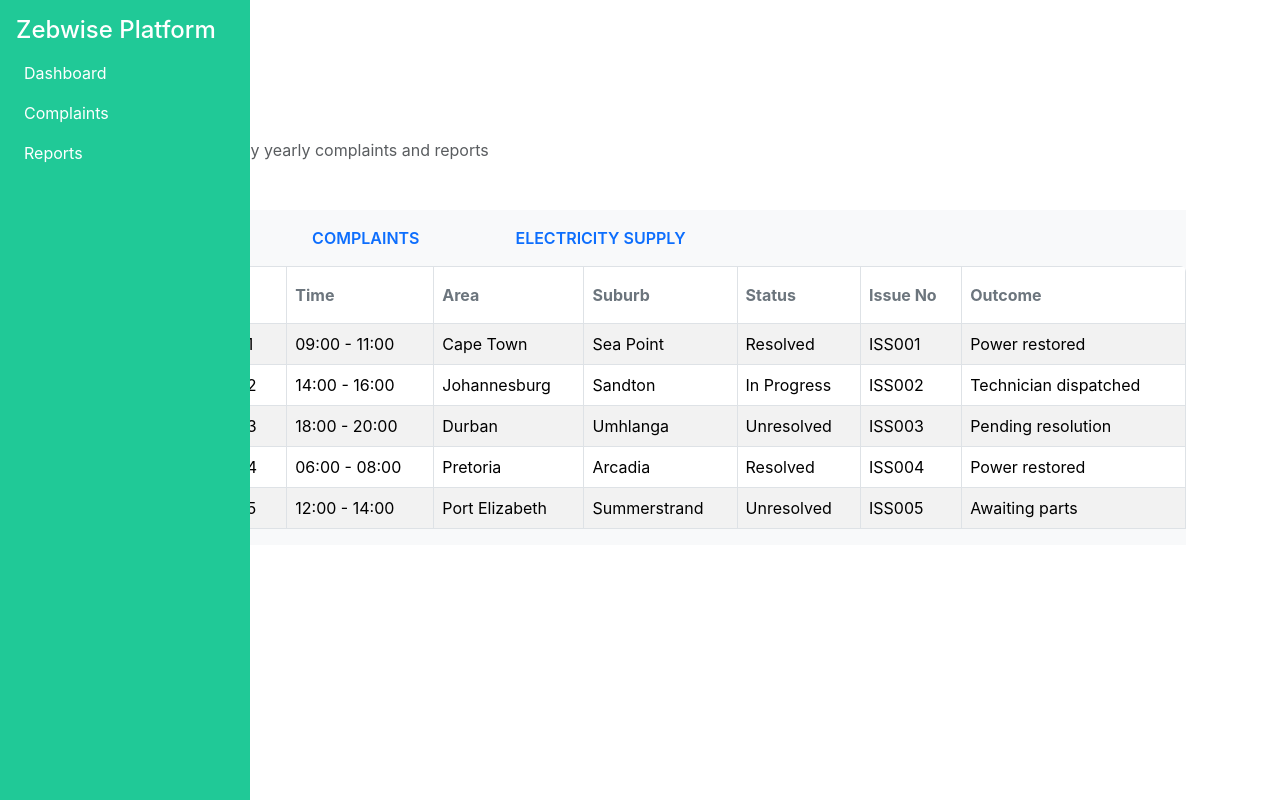
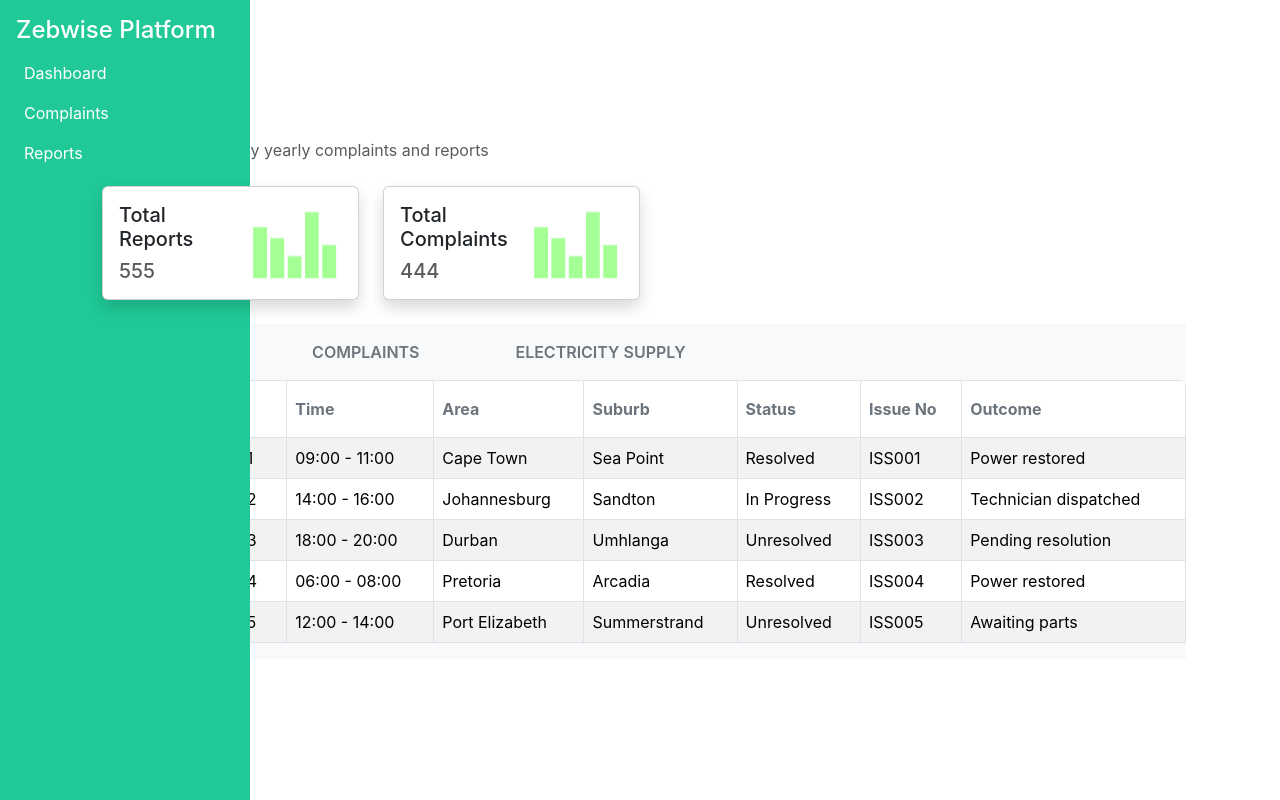
Before and after one commit to TemoshoS/zebwise, a React (Create React App) app: page /dashboard in a window 1280 px wide. Built offline with nearby package versions, Linux system fonts and the light colour scheme.

Commit message:
shaun - firebase configuration

```diff
--- a/src/components/Dashboards.js
+++ b/src/components/Dashboards.js
@@ -104,25 +104,54 @@ export default function Dashboards() {
     <SidebarComponent > </SidebarComponent>
      <div class="container d-flex bg-white">
          <div class="container pt-5  overflow-auto">
-             <div class='mb-5'>
+             <div class='mb-3'>
                  <p class='fs-3 fw-bold text-muted m-0 p-0'>Dashboard</p>
                  <p class='fs-6 text-muted'>Monitor the electricity yearly complaints and reports </p>
              </div>
+             <div class='d-flex align-items-center gap-2 mb-3'>
+                 <div className="col-lg-3 p-2">
+                     <div className="card shadow">
+                         <div className="card-body">
+                             <div className="d-flex align-content-center">
+                                 <div class='pe-3'><h5 className="card-title"> Total Reports</h5>
+                                     <h5 className="card-text bold-text text-muted">555</h5></div>
+                                 <img src='/small-graphs.png' alt={'small-graphs'}/>
+                             </div>
+                         </div>
+                     </div>
+                 </div>
+                 <div className="col-lg-3 p-2">
+                     <div className="card shadow">
+                         <div className="card-body">
+                             <div className="d-flex align-content-center">
+                                 <div class='pe-3'><h5 className="card-title"> Total Complaints</h5>
+                                     <h5 className="card-text bold-text text-muted">444</h5></div>
+                                 <img src='/small-graphs.png' alt={'small-graphs'}/>
+                             </div>
+                         </div>
+                     </div>
+                 </div>
+
+             </div>
+
+
              <div class=" bg-light p-0 m-0 mb-5">
                  <div class="card-header d-lg-flex justify-content-lg-between p-0 m-0">
                      <ul class="nav cursor-pointer p-0 m-0">
-                     <li class="nav-item"  onclick={() => toggleView('reports')} >
-                         <a class="nav-link btn-primary px-5 p-3 text-uppercase fw-semibold text-primary " aria-current="page"  >
+                         <li class="nav-item" onclick={() => toggleView('reports')}>
+                             <a class="nav-link btn-primary px-5 p-3 text-uppercase fw-semibold text-secondary "
+                                aria-current="page">
                                  Reports
                              </a>
                          </li>
                          <li class="nav-item" onclick={() => toggleView('complaints')}>
-                         <a class="nav-link btn-primary px-5 p-3 text-uppercase fw-semibold text-primary " aria-current="page"  >
+                             <a class="nav-link btn-primary px-5 p-3 text-uppercase fw-semibold text-secondary "
+                                aria-current="page">
                                  Complaints
                              </a>
                          </li>
-                <li class="nav-item"  onclick={() => toggleView('electricity')}>
-                 <a class="nav-link btn-primary px-5 p-3 text-uppercase fw-semibold text-primary " aria-current="page"  >
+                         <li class="nav-item" onclick={() => toggleView('electricity')}>
+                             <a class="nav-link btn-primary px-5 p-3 text-uppercase fw-semibold text-secondary " aria-current="page"  >
                  Electricity Supply
                 </a>
                 </li>
--- a/src/index.css
+++ b/src/index.css
@@ -12,3 +12,7 @@ code {
   font-family: source-code-pro, Menlo, Monaco, Consolas, 'Courier New',
     monospace;
 }
+
+.btn-primary{
+  color: #20C997;
+}
```
Also changed, not shown: src/components/global-components/SidePanelComponent.js (added, +73 -0 lines), public/small-graphs.png (added). Lines whose indentation alone changed are shown as unchanged.
